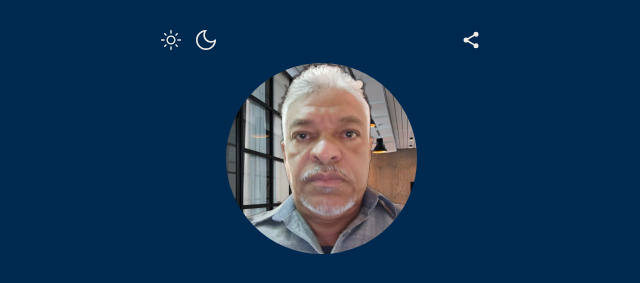
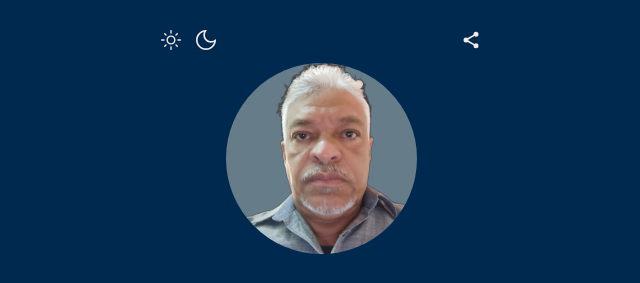
Before and after one commit to renato-albuquerque/niltonfarias-contacts, a plain HTML site: page index.html in a window 1280 px wide. Shown: the top 283 px of the page, without its empty margins (319-959 px from the left). Drawn offline with Linux system fonts and the light colour scheme.

Commit message:
added favicon and new profile picture

```diff
--- a/index.html
+++ b/index.html
@@ -48,7 +48,7 @@
         </div>
 
         <header>
-            <img src="files/niltonfarias-profile-picture-p.png" alt="Imagem Perfil Nilton Farias">
+            <img src="files/niltonfarias-profile-picture-p1.png" alt="Imagem Perfil Nilton Farias">
             <h1><strong>Nilton Farias</strong></h1>
             <h2>Especialista em Operação <br>
                 e Gestão Portuária</h2>
```
Also changed, not shown: files/favicon.ico (added), files/niltonfarias-profile-picture-p1.png (added), files/niltonfarias-profile-picture-p2.png (renamed from files/niltonfarias-profile-picture-p.png).
